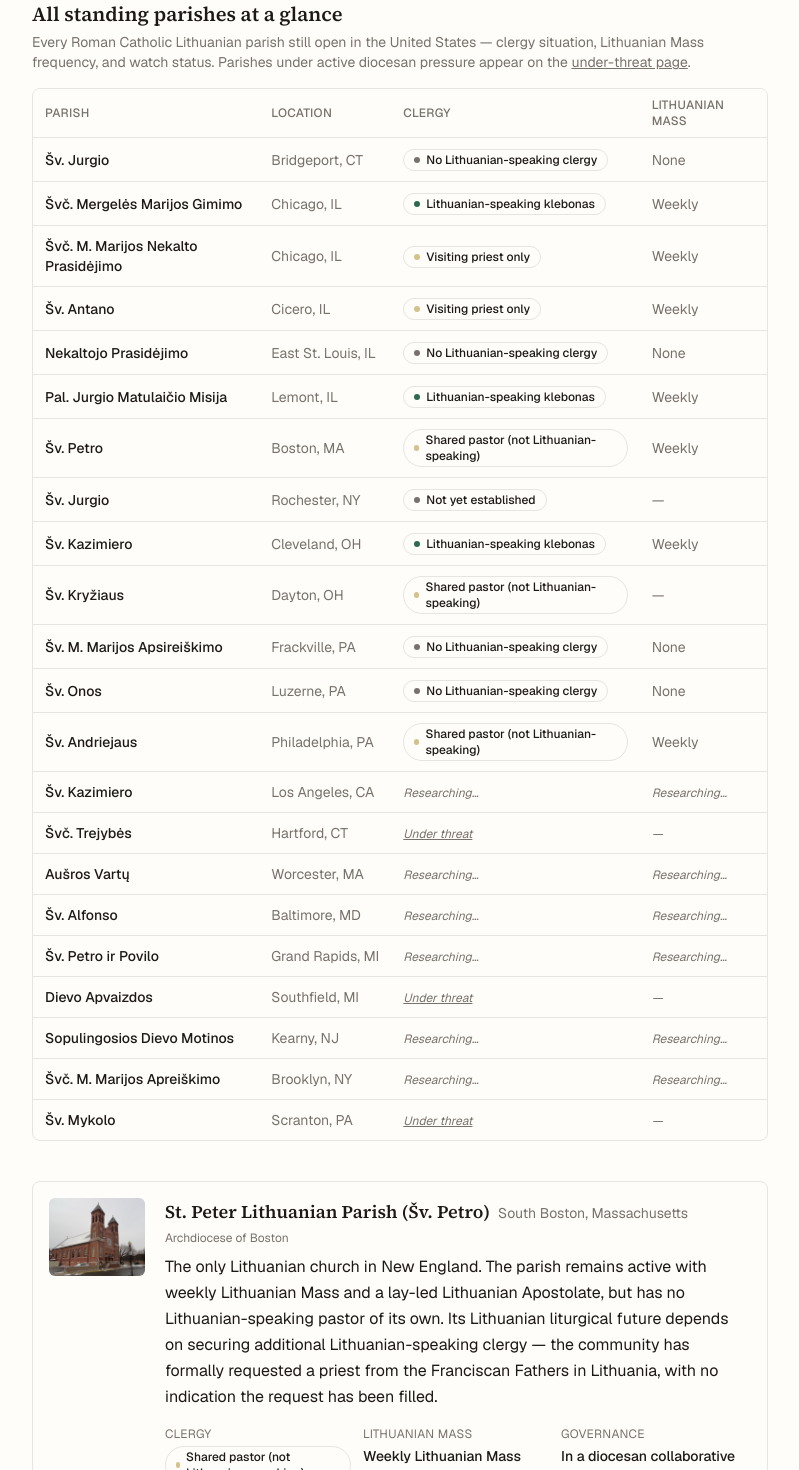
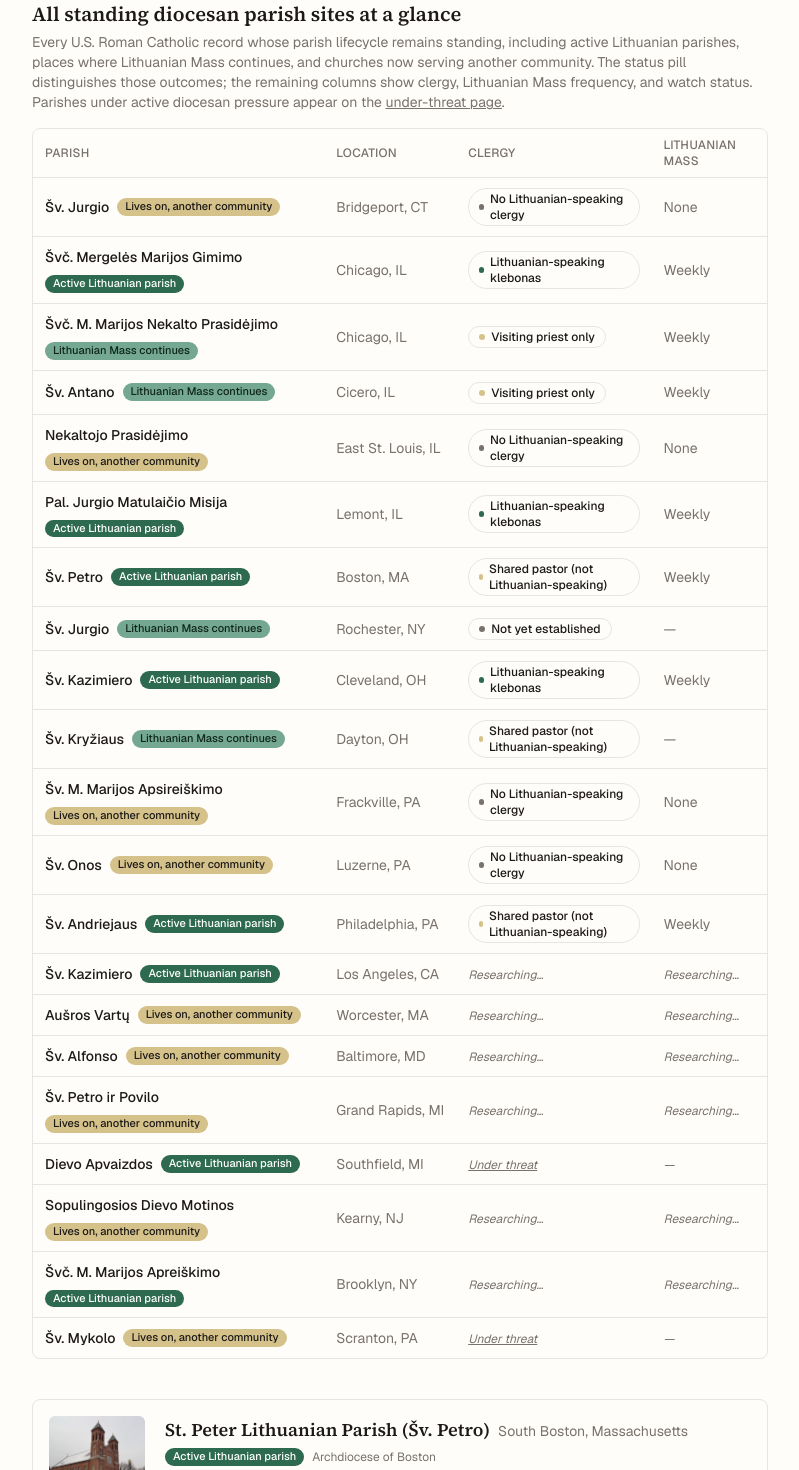
Before and after one commit to LietuvaAI/save-our-lithuanian-parishes, a Next.js app: page /sustainability-watch in a window 1280 px wide. Shown: the part 400-1870 px from the top of the page, without its empty margins (240-1039 px from the left). Built offline with nearby package versions, Linux system fonts and the light colour scheme.

Commit message:
Show canonical status pills across views

```diff
--- a/app/national-catholic/page.tsx
+++ b/app/national-catholic/page.tsx
@@ -1,7 +1,9 @@
 import type { Metadata } from "next";
 import Link from "next/link";
 import registry from "@/data/registry-unified.json";
-import type { RegParish } from "@/lib/registry-scope";
+import { EndStatePill } from "@/components/EndStatePill";
+import { toScopedParish, type RegParish } from "@/lib/registry-scope";
+import type { EndState } from "@/lib/end-state";
 
 export const metadata: Metadata = {
   title: "Lithuanian National Catholic parishes",
@@ -48,30 +50,17 @@ function webStatus(sources?: RegistrySource[]): string | null {
   return ws?.currentStatus ?? null;
 }
 
-const STATUS_LABEL: Record<string, string> = {
-  standing: "Standing",
-  closed: "Closed",
-  demolished: "Demolished",
-  repurposed: "Repurposed",
-  merged: "Merged",
-};
+function statusForRecord(parish: Rec): EndState {
+  const canonical = toScopedParish(parish as RegParish).endState;
+  if (canonical !== "unverified") return canonical;
 
-function StatusBadge({ status }: { status: string | null }) {
-  if (!status) return null;
-  const key = status.toLowerCase().split(/[\s—]/)[0];
-  const label = STATUS_LABEL[key] ?? status;
-  const isOpen = key === "standing";
-  return (
-    <span
-      className="inline-flex rounded-full px-2 py-0.5 text-xs font-medium"
-      style={{
-        background: isOpen ? "var(--mark-standing)" : "var(--muted)",
-        color: isOpen ? "#fff" : "var(--foreground)",
-      }}
-    >
-      {label}
-    </span>
-  );
+  const status = webStatus(parish.sources)?.toLowerCase() ?? "";
+  if (status.includes("demolished")) return "demolished";
+  if (status.includes("repurposed") || status.includes("sold")) {
+    return "repurposed";
+  }
+  if (status.includes("closed") || status.includes("merged")) return "closed";
+  return canonical;
 }
 
 // Group entries by state for display
@@ -117,7 +106,8 @@ export default function NationalCatholicPage() {
             {standingCount === 1
               ? "One congregation is still standing"
               : `${standingCount} congregations are still standing`}{" "}
-            — the rest closed, were demolished, or fate is unresolved.{" "}
+            — the others closed, were demolished, or still need present-status
+            verification.{" "}
           </>
         )}
         These are documented here as historical record. They are part of the
@@ -168,7 +158,6 @@ export default function NationalCatholicPage() {
                 {byState.get(st)!.map((p) => {
                   const founded = yearDisplay(p.years?.founded);
                   const closed = yearDisplay(p.years?.closed);
-                  const status = webStatus(p.sources);
                   const name = p.names.lt || p.names.en || p.slug;
                   const altName = p.names.lt && p.names.en ? p.names.en : null;
                   const wk = p.sources?.find((s) => s.axis === "wolkovich");
@@ -187,7 +176,7 @@ export default function NationalCatholicPage() {
                           )}
                         </div>
                         <div className="flex items-center gap-2">
-                          <StatusBadge status={status} />
+                          <EndStatePill value={statusForRecord(p)} />
                           <span className="text-sm text-muted">{p.city}</span>
                         </div>
                       </div>
--- a/app/protestant/page.tsx
+++ b/app/protestant/page.tsx
@@ -1,6 +1,7 @@
 import type { Metadata } from "next";
 import Link from "next/link";
 import registry from "@/data/registry-unified.json";
+import { EndStatePill } from "@/components/EndStatePill";
 import { isUS, type RegParish } from "@/lib/registry-scope";
 
 export const metadata: Metadata = {
@@ -69,14 +70,7 @@ function CongCard({ c }: { c: Rec }) {
       <div className="flex flex-wrap items-baseline justify-between gap-x-3 gap-y-1">
         <span className="font-serif text-base font-semibold">{name}</span>
         <div className="flex items-center gap-2">
-          {active && (
-            <span
-              className="inline-flex rounded-full px-2 py-0.5 text-xs font-medium"
-              style={{ background: "var(--mark-standing)", color: "#fff" }}
-            >
-              Confirmed active
-            </span>
-          )}
+          <EndStatePill value={active ? "active_parish" : "unverified"} />
           <span className="text-sm text-muted">
             {city}, {c.state}
           </span>
--- a/app/sustainability-watch/page.tsx
+++ b/app/sustainability-watch/page.tsx
@@ -3,7 +3,13 @@ import Image from "next/image";
 import { getClearedPhoto, clearedOrNull } from "@/lib/photos";
 import Link from "next/link";
 import alertsData from "@/data/alerts.json";
+import { EndStatePill } from "@/components/EndStatePill";
 import { parishes } from "@/lib/parishes";
+import {
+  isLoss,
+  resolveParishEndState,
+  type EndState,
+} from "@/lib/end-state";
 import {
   CLERGY_LABEL,
   FREQUENCY_LABEL,
@@ -40,9 +46,26 @@ type SustainabilityEntry = {
   financial: string | null;
   situation: string;
   sources: { title: string; publisher: string; url: string }[];
+  photo?: {
+    url: string;
+    alt: string;
+    attribution: string;
+    license?: string;
+    rights?: string;
+  };
 };
 
-const entries = (alertsData as any).sustainabilityWatch as SustainabilityEntry[];
+type AlertSummary = {
+  parishLink: string;
+};
+
+const entries = alertsData.sustainabilityWatch as SustainabilityEntry[];
+const parishBySlug = new Map(parishes.map((parish) => [parish.slug, parish]));
+
+function statusForSlug(slug: string): EndState {
+  const parish = parishBySlug.get(slug);
+  return parish ? resolveParishEndState(parish) : "unverified";
+}
 
 function ClergyBadge({ arrangement }: { arrangement: string }) {
   const isHealthy = arrangement === "lithuanian_klebonas";
@@ -68,15 +91,22 @@ function ClergyBadge({ arrangement }: { arrangement: string }) {
 
 /** Build the at-a-glance row data for all standing RC diocese parishes. */
 function buildDashboardRows() {
-  const watchIndex = new Map(
-    ((alertsData as any).sustainabilityWatch as any[]).map((e: any) => [e.parishLink, e])
-  );
+  const watchIndex = new Map(entries.map((entry) => [entry.parishLink, entry]));
   const alertIndex = new Map(
-    (alertsData.alerts as any[]).map((a: any) => [a.parishLink, a])
+    (alertsData.alerts as AlertSummary[]).map((alert) => [
+      alert.parishLink,
+      alert,
+    ]),
   );
 
   return parishes
-    .filter((p) => p.status === "standing" && !p.comparator && p.ownership === "diocese_rc")
+    .filter(
+      (p) =>
+        p.status === "standing" &&
+        !p.comparator &&
+        p.ownership === "diocese_rc" &&
+        !isLoss(resolveParishEndState(p)),
+    )
     .map((p) => {
       const link = `/parishes/${p.slug}`;
       const watch = watchIndex.get(link) ?? null;
@@ -96,10 +126,16 @@ function AllParishesTable() {
   const rows = buildDashboardRows();
   return (
     <section className="mt-10">
-      <h2 className="font-serif text-xl font-semibold">All standing parishes at a glance</h2>
+      <h2 className="font-serif text-xl font-semibold">
+        All standing diocesan parish sites at a glance
+      </h2>
       <p className="mt-1 text-sm text-muted">
-        Every Roman Catholic Lithuanian parish still open in the United States — clergy situation, Lithuanian
-        Mass frequency, and watch status. Parishes under active diocesan pressure appear on the{" "}
+        Every U.S. Roman Catholic record whose parish lifecycle remains
+        standing, including active Lithuanian parishes, places where Lithuanian
+        Mass continues, and churches now serving another community. The status
+        pill distinguishes those outcomes; the remaining columns show clergy,
+        Lithuanian Mass frequency, and watch status. Parishes under active
+        diocesan pressure appear on the{" "}
         <Link href="/under-threat" className="underline hover:text-foreground">
           under-threat page
         </Link>
@@ -119,9 +155,12 @@ function AllParishesTable() {
             {rows.map(({ parish: p, watch, alert }) => (
               <tr key={p.slug} className="border-b border-rule last:border-0 hover:bg-background/50">
                 <td className="px-3 py-2.5">
-                  <Link href={`/parishes/${p.slug}`} className="font-medium hover:underline">
-                    {p.nameLt}
-                  </Link>
+                  <div className="flex flex-wrap items-center gap-2">
+                    <Link href={`/parishes/${p.slug}`} className="font-medium hover:underline">
+                      {p.nameLt}
+                    </Link>
+                    <EndStatePill value={resolveParishEndState(p)} />
+                  </div>
                 </td>
                 <td className="px-3 py-2.5 text-muted whitespace-nowrap">
                   {p.city}, {p.state}
@@ -194,7 +233,7 @@ export default function SustainabilityWatchPage() {
           // unlicensed image renders nothing rather than a broken box.
           const slug = e.parishLink.split("/").pop() ?? "";
           const cleared = getClearedPhoto(slug);
-          const legacy = clearedOrNull((e as any).photo);
+          const legacy = clearedOrNull(e.photo);
           const photo = cleared
             ? {
                 url: cleared.src,
@@ -234,7 +273,10 @@ export default function SustainabilityWatchPage() {
                       </Link>
                       <span className="ml-2 text-muted text-sm">{e.place}</span>
                     </div>
-                    <span className="text-xs text-muted">{e.diocese}</span>
+                    <div className="flex flex-wrap items-center gap-2">
+                      <EndStatePill value={statusForSlug(slug)} />
+                      <span className="text-xs text-muted">{e.diocese}</span>
+                    </div>
                   </div>
 
                   <p className="mt-2 leading-relaxed">{e.situation}</p>
--- a/app/under-threat/page.tsx
+++ b/app/under-threat/page.tsx
@@ -1,6 +1,9 @@
 import type { Metadata } from "next";
 import Link from "next/link";
 import alertsData from "@/data/alerts.json";
+import { EndStatePill } from "@/components/EndStatePill";
+import { scopedParishes } from "@/lib/registry-scope";
+import type { EndState } from "@/lib/end-state";
 
 export const metadata: Metadata = {
   title: "Under Threat",
@@ -55,9 +58,18 @@ const buildingAlerts = alerts.filter((a) => a.kind === "building");
 
 // Substack base for fallback links
 const SUBSTACK = "https://blog.saveourlithuanianparishes.org";
+const statusByLink = new Map(
+  scopedParishes()
+    .filter((parish) => parish.profileHref)
+    .map((parish) => [parish.profileHref!, parish.endState]),
+);
 
 function slugFromLink(link: string) {
   return link.replace(/^\/(parishes|registry)\//, "");
+}
+
+function statusForLink(link: string): EndState {
+  return statusByLink.get(link) ?? "unverified";
 }
 
 export default function UnderThreatPage() {
@@ -82,9 +94,14 @@ export default function UnderThreatPage() {
 
       {/* ── Open window callout ── */}
       <section className="mt-8 rounded-lg border-2 border-accent/60 px-4 py-3.5">
-        <p className="text-xs uppercase tracking-widest text-muted">
-          The open window
-        </p>
+        <div className="flex flex-wrap items-center justify-between gap-2">
+          <p className="text-xs uppercase tracking-widest text-muted">
+            The open window
+          </p>
+          <EndStatePill
+            value={statusForLink("/parishes/dievo-apvaizdos-southfield-mi")}
+          />
+        </div>
         <p className="mt-1 leading-relaxed">
           <strong>Divine Providence, Southfield, Michigan</strong> — the
           Archdiocese of Detroit&rsquo;s one Lithuanian parish — is inside the
@@ -139,7 +156,10 @@ export default function UnderThreatPage() {
                     </Link>
                     <span className="ml-2 text-muted text-sm">{c.place}</span>
                   </div>
-                  <span className="text-xs text-muted">since {c.since}</span>
+                  <div className="flex items-center gap-2">
+                    <EndStatePill value={statusForLink(c.parishLink)} />
+                    <span className="text-xs text-muted">since {c.since}</span>
+                  </div>
                 </div>
 
                 {alert && (
@@ -217,6 +237,7 @@ export default function UnderThreatPage() {
                 </Link>
                 <span className="text-muted text-sm">— {a.place}</span>
                 <span className="ml-auto text-xs text-muted">{a.diocese}</span>
+                <EndStatePill value={statusForLink(a.parishLink)} />
               </div>
               <p className="mt-1.5 text-sm leading-relaxed text-muted">{a.whatChanged}</p>
               {a.caveat && (
@@ -266,6 +287,7 @@ export default function UnderThreatPage() {
                 </Link>
                 <span className="text-muted text-sm">— {a.place}</span>
                 <span className="ml-auto text-xs text-muted">{a.diocese}</span>
+                <EndStatePill value={statusForLink(a.parishLink)} />
               </div>
               <p className="mt-1.5 text-sm leading-relaxed text-muted">{a.whatChanged}</p>
               <p className="mt-1.5 text-xs text-muted">
--- a/components/DioceseGrid.tsx
+++ b/components/DioceseGrid.tsx
@@ -13,11 +13,10 @@ import {
   GROUP_LABEL,
   END_STATE_COLOR,
   END_STATE_TEXT,
-  END_STATE_SHORT,
   isAlive,
   type EndStateGroup,
 } from "@/lib/end-state";
-import { EndStateDot } from "@/components/EndStatePill";
+import { EndStatePill } from "@/components/EndStatePill";
 
 export interface DioceseCard {
   name: string;
@@ -102,9 +101,8 @@ export default function DioceseGrid({
             {d.parishes.map((p) => (
               <div
                 key={p.slug}
-                className="px-4 py-2 flex items-center gap-3 text-sm"
+                className="flex flex-wrap items-center gap-x-3 gap-y-1 px-4 py-2.5 text-sm"
               >
-                <EndStateDot value={p.endState} />
                 <div className="flex-1 min-w-0">
                   {p.profileHref ? (
                     <Link
@@ -127,9 +125,7 @@ export default function DioceseGrid({
                         p.closed ?? (isAlive(p.endState) ? "present" : "?")
                       }`}
                 </span>
-                <span className="text-xs text-muted whitespace-nowrap hidden sm:inline w-24 text-right">
-                  {END_STATE_SHORT[p.endState]}
-                </span>
+                <EndStatePill value={p.endState} />
                 {p.hasAlert && (
                   <span
                     className="text-[10px] font-semibold uppercase tracking-wide"
--- a/components/ParishViewList.tsx
+++ b/components/ParishViewList.tsx
@@ -4,23 +4,7 @@ import {
   OWNERSHIP_SHORT,
   type Parish,
 } from "@/lib/parishes";
-import { resolveEndState } from "@/lib/end-state";
-
-function endStateFor(parish: Parish) {
-  const identity = parish.lithuanianIdentity;
-  const isStanding =
-    (parish.endingMode === "standing" && !parish.yearClosed) ||
-    (!parish.yearClosed &&
-      (identity === "active_parish" || identity === "mass_continues"));
-
-  return resolveEndState(
-    identity,
-    parish.buildingFate,
-    !!parish.yearClosed,
-    isStanding,
-    parish.endingMode,
-  );
-}
+import { resolveParishEndState } from "@/lib/end-state";
 
 export default function ParishViewList({
   parishes,
@@ -47,7 +31,7 @@ export default function ParishViewList({
                 {parish.yearClosed ? ` · Closed ${parish.yearClosed}` : ""}
               </p>
             </div>
-            <EndStatePill value={endStateFor(parish)} />
+            <EndStatePill value={resolveParishEndState(parish)} />
           </div>
 
           {parish.situation && (
--- a/lib/end-state.ts
+++ b/lib/end-state.ts
@@ -13,7 +13,11 @@
 // ownership context — it is not a status system.
 // ============================================================================
 
-import type { LithuanianIdentity, BuildingFate } from "@/lib/parishes";
+import type {
+  LithuanianIdentity,
+  BuildingFate,
+  Parish,
+} from "@/lib/parishes";
 import {
   PARISH_STATUS_DESCRIPTION,
   PARISH_STATUS_LABEL,
@@ -152,3 +156,20 @@ export function resolveEndState(
   if (hasClosed) return "closed";
   return "unverified";
 }
+
+/** Resolve a case-filed parish through the same canonical end-state rules. */
+export function resolveParishEndState(parish: Parish): EndState {
+  const identity = parish.lithuanianIdentity;
+  const isStanding =
+    (parish.endingMode === "standing" && !parish.yearClosed) ||
+    (!parish.yearClosed &&
+      (identity === "active_parish" || identity === "mass_continues"));
+
+  return resolveEndState(
+    identity,
+    parish.buildingFate,
+    !!parish.yearClosed,
+    isStanding,
+    parish.endingMode,
+  );
+}
```
